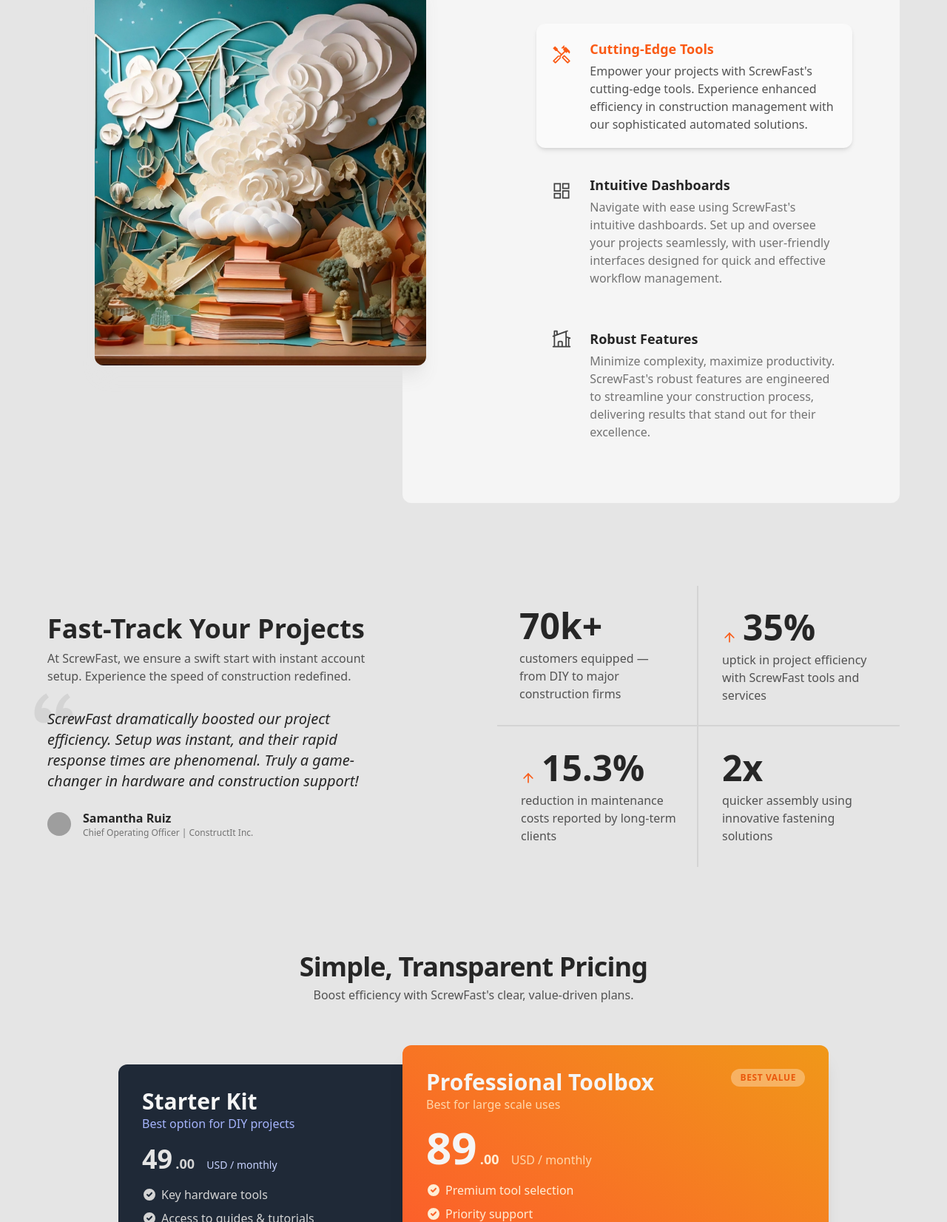
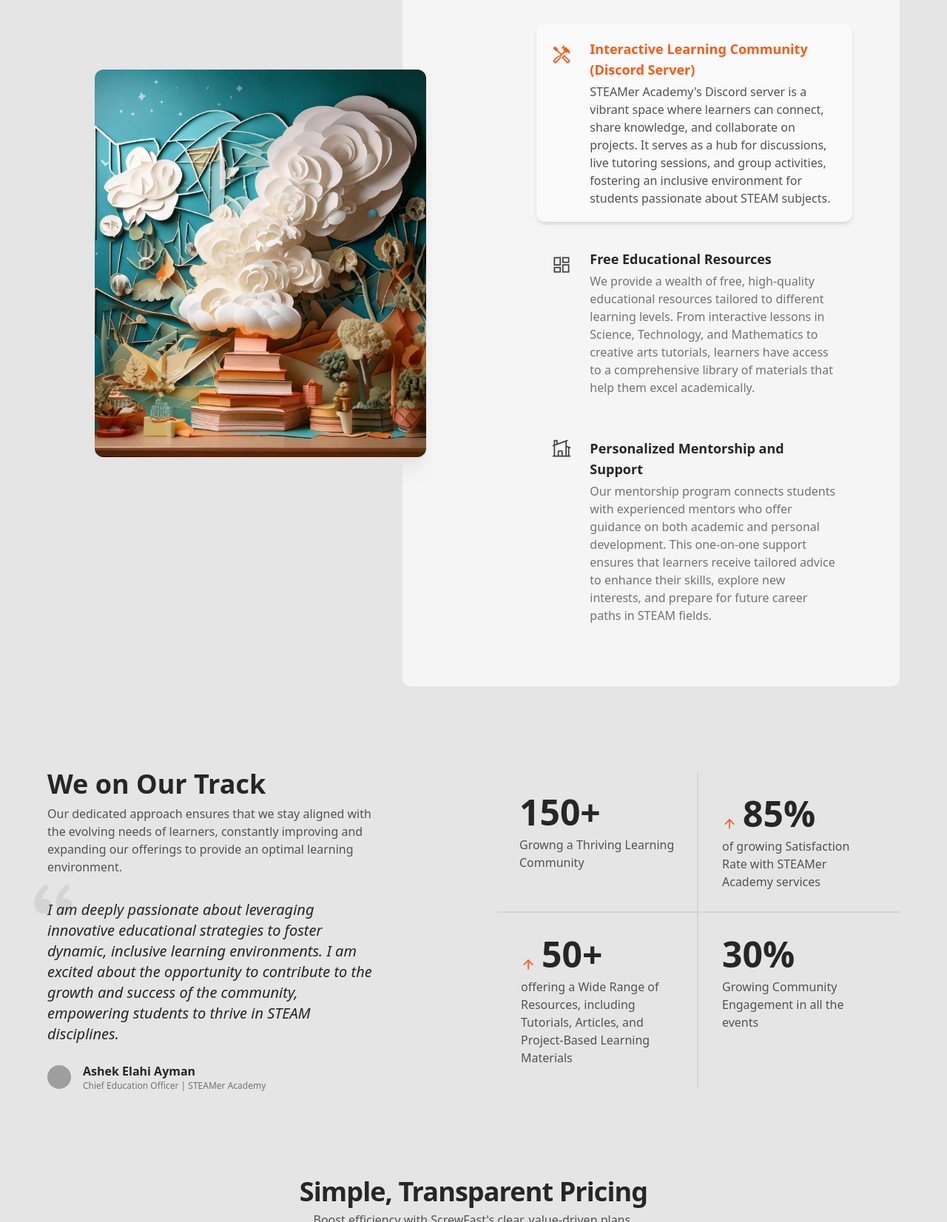
Before and after one commit to hrimondal/hrimondal-web, an Astro site: page / in a window 1280 px wide. Shown: the part 3221-4873 px from the top of the page at 74% size. Built offline with nearby package versions, Linux system fonts and the light colour scheme; Astro itself is replaced by a stand-in of ours; grey boxes are pictures that could not be loaded.

Commit message:
Update index.astro

```diff
--- a/src/pages/index.astro
+++ b/src/pages/index.astro
@@ -57,10 +57,10 @@
   />
 
   <FeaturesGeneral
-    title="Meeting Industry Demands"
-    subTitle="At ScrewFast, we tackle the unique challenges encountered in the hardware and construction sectors. From cutting-edge tools to expert services, we're dedicated to helping you overcome obstacles and achieve your goals."
+    title="Empowering Learners with Innovative Solutions "
+    subTitle="Meeting the needs of modern learners through comprehensive features and personalized educational experiences."
     src={featureImage}
-    alt="ScrewFast products in floating boxes"
+    alt="STEAMer Academy features in floating boxes"
     features={features}
   />
 
@@ -68,27 +68,27 @@
     title=`Customize <span class="text-yellow-500 dark:text-yellow-400">ScrewFast</span>'s offerings to perfectly suit your hardware and construction needs.`
     tabs={[
       {
-        heading: "Cutting-Edge Tools",
+        heading: "Interactive Learning Community (Discord Server)",
         content:
-          "Empower your projects with ScrewFast's cutting-edge tools. Experience enhanced efficiency in construction management with our sophisticated automated solutions.",
+          "STEAMer Academy's Discord server is a vibrant space where learners can connect, share knowledge, and collaborate on projects. It serves as a hub for discussions, live tutoring sessions, and group activities, fostering an inclusive environment for students passionate about STEAM subjects.",
         svg: "tools",
         src: tools,
         alt: "Yellow and black heavy equipment on brown grass field",
         first: true,
       },
       {
-        heading: "Intuitive Dashboards",
+        heading: "Free Educational Resources",
         content:
-          "Navigate with ease using ScrewFast's intuitive dashboards. Set up and oversee your projects seamlessly, with user-friendly interfaces designed for quick and effective workflow management.",
+          "We provide a wealth of free, high-quality educational resources tailored to different learning levels. From interactive lessons in Science, Technology, and Mathematics to creative arts tutorials, learners have access to a comprehensive library of materials that help them excel academically.",
         svg: "dashboard",
         src: dashboard,
         alt: "A screenshot or graphic representation of the intuitive dashboard",
         second: true,
       },
       {
-        heading: "Robust Features",
+        heading: "Personalized Mentorship and Support",
         content:
-          "Minimize complexity, maximize productivity. ScrewFast's robust features are engineered to streamline your construction process, delivering results that stand out for their excellence.",
+          "Our mentorship program connects students with experienced mentors who offer guidance on both academic and personal development. This one-on-one support ensures that learners receive tailored advice to enhance their skills, explore new interests, and prepare for future career paths in STEAM fields.",
         svg: "house",
         src: construction,
         alt: "Gray metal building frame near tower crane during daytime",
@@ -97,38 +97,38 @@
   />
 
   <TestimonialsSection
-    title="Fast-Track Your Projects"
-    subTitle="At ScrewFast, we ensure a swift start with instant account setup. Experience the speed of construction redefined."
+    title="We on Our Track"
+    subTitle="Our dedicated approach ensures that we stay aligned with the evolving needs of learners, constantly improving and expanding our offerings to provide an optimal learning environment."
     ;
     testimonials={[
       {
         content:
-          "ScrewFast dramatically boosted our project efficiency. Setup was instant, and their rapid response times are phenomenal. Truly a game-changer in hardware and construction support!",
-        author: "Samantha Ruiz",
-        role: "Chief Operating Officer | ConstructIt Inc.",
+          "I am deeply passionate about leveraging innovative educational strategies to foster dynamic, inclusive learning environments. I am excited about the opportunity to contribute to the growth and success of the community, empowering students to thrive in STEAM disciplines.",
+        author: "Ashek Elahi Ayman",
+        role: "Chief Education Officer | STEAMer Academy ",
         avatarSrc:
-          "https://images.unsplash.com/photo-1593104547489-5cfb3839a3b5?q=80&w=1453&auto=format&fit=crop&ixlib=rb-4.0.3&ixid=M3wxMjA3fDB8MHxwaG90by1wYWdlfHx8fGVufDB8fHx8fA%3D%3D8&auto=format&fit=facearea&facepad=2&w=320&h=320&q=80",
+          "https://images.unsplash.com/photo-1492562080023-ab3db95bfbce?ixlib=rb-4.0.3&ixid=MnwxMjA3fDB8MHxwaG90by1wYWdlfHx8fGVufDB8fHx8&auto=format&fit=facearea&facepad=2&w=300&h=300&q=80",
       },
     ]}
     statistics={[
       {
-        count: "70k+",
+        count: "150+",
         description:
-          "customers equipped — from DIY to major construction firms",
+          "Growng a Thriving Learning Community",
       },
       {
-        count: "35%",
+        count: "85%",
         description:
-          "uptick in project efficiency with ScrewFast tools and services",
+          "of growing Satisfaction Rate with STEAMer Academy services",
       },
       {
-        count: "15.3%",
+        count: "50+",
         description:
-          "reduction in maintenance costs reported by long-term clients",
+          "offering a Wide Range of Resources, including Tutorials, Articles, and Project-Based Learning Materials",
       },
       {
-        count: "2x",
-        description: "quicker assembly using innovative fastening solutions",
+        count: "30%",
+        description: "Growing Community Engagement in all the events",
       },
     ]}
   />
@@ -138,8 +138,8 @@
   <FAQ title="Frequently<br />asked questions" faqs={faqs} />
 
   <HeroSectionAlt
-    title="Let's Build Together"
-    subTitle="ScrewFast is an open-source template, meticulously crafted with Astro, Tailwind CSS, and Preline UI frameworks."
-    url="https://github.com/mearashadowfax/ScrewFast"
+    title="Let's Learn Together"
+    subTitle="A World of Possibilities, STEAMer Academy Is Here To Guide You On Your Learning Journey."
+    url="https://github.com/STEAMer-Academy"
   />
 </MainLayout>
```
